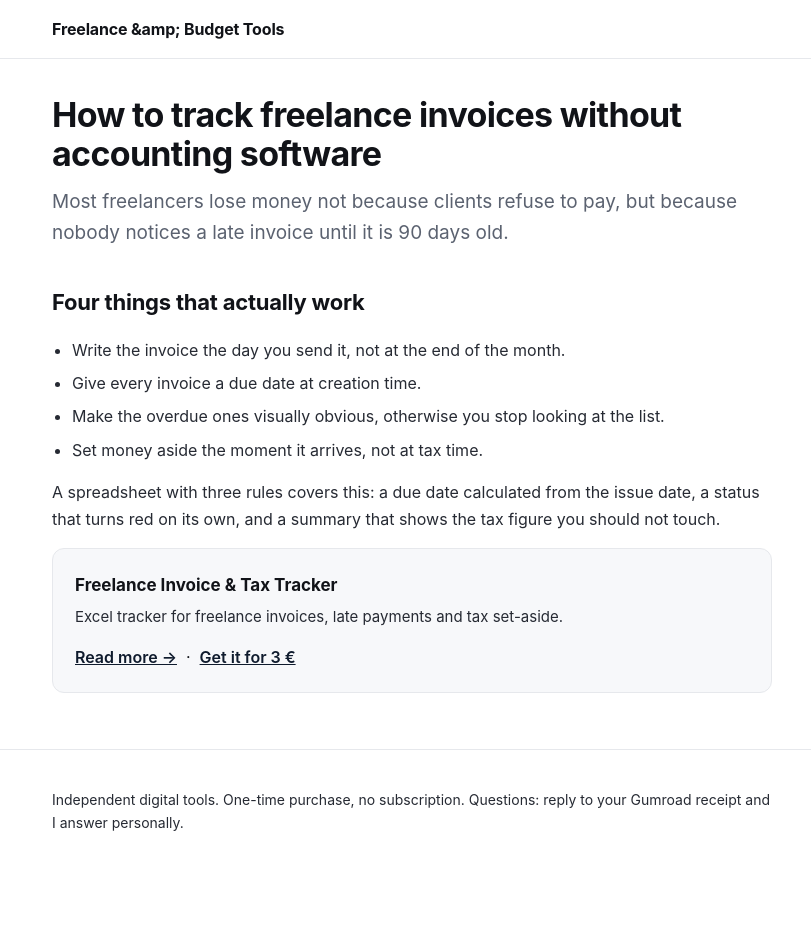
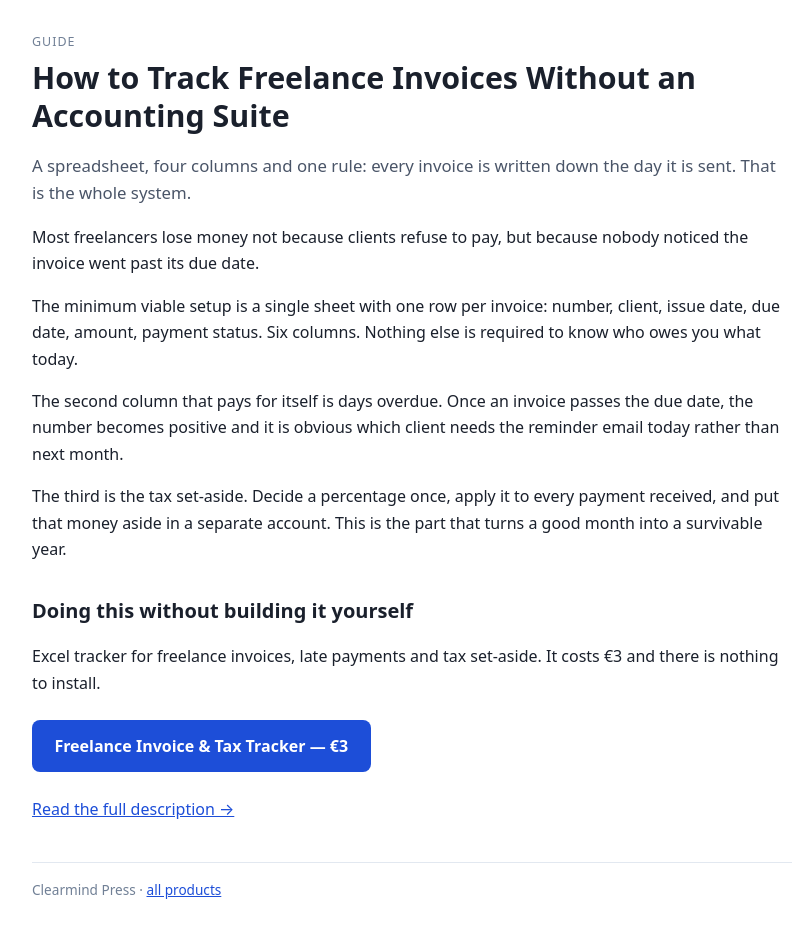
Before and after one commit to absht00/micro-tools-site, a plain HTML site: page store/guides/how-to-track-freelance-invoices.html in a window 1280 px wide. Shown: the whole page, without its empty margins (228-1039 px from the left). Before the commit the page ends 872 px from the top, so only its background shows below. Drawn offline with Linux system fonts and the light colour scheme.

Commit message:
deploy: store/guides/how-to-track-freelance-invoices.html

```diff
--- a/store/guides/how-to-track-freelance-invoices.html
+++ b/store/guides/how-to-track-freelance-invoices.html
@@ -1,58 +1,41 @@
-<!doctype html><html lang="en"><head>
-<meta charset="utf-8"><meta name="viewport" content="width=device-width,initial-scale=1">
-<title>How to track freelance invoices without accounting software</title>
-<meta name="description" content="Most freelancers lose money not because clients refuse to pay, but because nobody notices a late invoice until it is 90 days old.">
+<!DOCTYPE html>
+<html lang="en">
+<head>
+<meta charset="utf-8">
+<meta name="viewport" content="width=device-width,initial-scale=1">
+<title>How to Track Freelance Invoices Without an Accounting Suite</title>
+<meta name="description" content="A spreadsheet, four columns and one rule: every invoice is written down the day it is sent. That is the whole system.">
 <link rel="canonical" href="https://absht00.github.io/micro-tools-site/store/guides/how-to-track-freelance-invoices.html">
+<meta property="og:title" content="How to Track Freelance Invoices Without an Accounting Suite">
+<meta property="og:description" content="A spreadsheet, four columns and one rule: every invoice is written down the day it is sent. That is the whole system.">
 <meta property="og:type" content="website">
-<meta property="og:title" content="How to track freelance invoices without accounting software">
-<meta property="og:description" content="Most freelancers lose money not because clients refuse to pay, but because nobody notices a late invoice until it is 90 days old.">
-<meta property="og:url" content="https://absht00.github.io/micro-tools-site/store/guides/how-to-track-freelance-invoices.html">
 <style>
-:root{--ink:#111318;--muted:#5b6270;--line:#e6e8ec;--bg:#ffffff;--soft:#f7f8fa;--accent:#0f1b2d;--green:#0d8a5f}
-*{box-sizing:border-box}
-body{margin:0;font:16px/1.65 -apple-system,BlinkMacSystemFont,"Segoe UI",Inter,Roboto,sans-serif;color:var(--ink);background:var(--bg)}
-.wrap{max-width:760px;margin:0 auto;padding:0 20px}
-header{border-bottom:1px solid var(--line);padding:16px 0}
-header a{color:var(--ink);text-decoration:none;font-weight:700;letter-spacing:-.01em}
-h1{font-size:34px;line-height:1.15;letter-spacing:-.02em;margin:36px 0 12px}
-h2{font-size:22px;letter-spacing:-.01em;margin:36px 0 10px}
-h3{font-size:17px;margin:24px 0 6px}
-p{color:#262a33;margin:12px 0}
-ul{padding-left:20px}
-li{margin:7px 0;color:#262a33}
-.lede{font-size:19px;color:var(--muted);margin:0 0 26px}
-.buy{display:inline-block;background:var(--accent);color:#fff;text-decoration:none;padding:14px 26px;border-radius:8px;font-weight:650;margin:8px 0 4px}
-.buy:hover{opacity:.9}
-.meta{color:var(--muted);font-size:14px;margin-bottom:26px}
-.card{border:1px solid var(--line);border-radius:12px;padding:22px;margin:16px 0;background:var(--soft)}
-.card h3{margin-top:0}
-.card p{margin:6px 0 14px;font-size:15px}
-.card a{color:var(--accent);font-weight:600}
-.faq{border-top:1px solid var(--line);padding:16px 0}
-.faq strong{display:block;margin-bottom:4px}
-.faq p{margin:0;color:var(--muted);font-size:15px}
-footer{border-top:1px solid var(--line);margin-top:56px;padding:26px 0;color:var(--muted);font-size:14px}
-.note{background:#fffbe9;border:1px solid #f0e0a8;border-radius:8px;padding:12px 14px;font-size:14px;color:#6b5a1e}
+body{font-family:system-ui,-apple-system,Segoe UI,Roboto,sans-serif;line-height:1.65;color:#1a202c;max-width:760px;margin:0 auto;padding:2rem 1.25rem;background:#fff}
+h1{font-size:1.9rem;line-height:1.25;margin:.2rem 0 1rem}
+h2{font-size:1.25rem;margin:2rem 0 .5rem}
+a{color:#1d4ed8}
+.kicker{font-size:.78rem;text-transform:uppercase;letter-spacing:.08em;color:#718096;margin-bottom:.4rem}
+.lead{font-size:1.05rem;color:#4a5568}
+.cta{display:inline-block;background:#1d4ed8;color:#fff;text-decoration:none;padding:.8rem 1.4rem;border-radius:.5rem;font-weight:600;font-size:1rem;margin:.5rem 0}
+.cta:hover{background:#1e40af}
+.faq{border-top:1px solid #e2e8f0;padding:.9rem 0}
+.faq strong{display:block;margin-bottom:.25rem}
+ul.benefits{padding-left:1.1rem}
+ul.benefits li{margin:.4rem 0}
+.price{font-size:1.6rem;font-weight:700;margin:.3rem 0 .6rem}
+.note{font-size:.85rem;color:#718096;border-left:3px solid #cbd5e1;padding-left:.8rem;margin:1.5rem 0}
+footer{border-top:1px solid #e2e8f0;margin-top:2.5rem;padding-top:1rem;font-size:.85rem;color:#718096}
 </style>
-</head><body>
-<header><div class="wrap"><a href="https://absht00.github.io/micro-tools-site/store/">Freelance &amp;amp; Budget Tools</a></div></header>
-<div class="wrap">
-
-<h1>How to track freelance invoices without accounting software</h1>
-<p class="lede">Most freelancers lose money not because clients refuse to pay, but because nobody notices a late invoice until it is 90 days old.</p>
-<h2>Four things that actually work</h2>
-<ul><li>Write the invoice the day you send it, not at the end of the month.</li><li>Give every invoice a due date at creation time.</li><li>Make the overdue ones visually obvious, otherwise you stop looking at the list.</li><li>Set money aside the moment it arrives, not at tax time.</li></ul>
-<p>A spreadsheet with three rules covers this: a due date calculated from the issue date, a status that turns red on its own, and a summary that shows the tax figure you should not touch.</p>
-<div class="card">
-<h3>Freelance Invoice &amp; Tax Tracker</h3>
-<p>Excel tracker for freelance invoices, late payments and tax set-aside.</p>
-<a href="https://absht00.github.io/micro-tools-site/store/invoice-tracker.html">Read more →</a> &nbsp;·&nbsp;
-<a href="https://clearmindpress.gumroad.com/l/lnpvko">Get it for 3 €</a>
-</div>
-
-</div>
-<footer><div class="wrap">
-<p>Independent digital tools. One-time purchase, no subscription. Questions: reply to your
-Gumroad receipt and I answer personally.</p>
-</div></footer>
-</body></html>
+</head>
+<body>
+<div class="kicker">Guide</div>
+<h1>How to Track Freelance Invoices Without an Accounting Suite</h1>
+<p class="lead">A spreadsheet, four columns and one rule: every invoice is written down the day it is sent. That is the whole system.</p>
+<p>Most freelancers lose money not because clients refuse to pay, but because nobody noticed the invoice went past its due date.</p><p>The minimum viable setup is a single sheet with one row per invoice: number, client, issue date, due date, amount, payment status. Six columns. Nothing else is required to know who owes you what today.</p><p>The second column that pays for itself is days overdue. Once an invoice passes the due date, the number becomes positive and it is obvious which client needs the reminder email today rather than next month.</p><p>The third is the tax set-aside. Decide a percentage once, apply it to every payment received, and put that money aside in a separate account. This is the part that turns a good month into a survivable year.</p>
+<h2>Doing this without building it yourself</h2>
+<p>Excel tracker for freelance invoices, late payments and tax set-aside. It costs €3 and there is nothing to install.</p>
+<a class="cta" href="https://clearmindpress.gumroad.com/l/lnpvko">Freelance Invoice &amp; Tax Tracker — €3</a>
+<p><a href="https://absht00.github.io/micro-tools-site/store/invoice-tracker.html">Read the full description →</a></p>
+<footer>Clearmind Press · <a href="https://absht00.github.io/micro-tools-site/store/">all products</a></footer>
+</body>
+</html>
```
